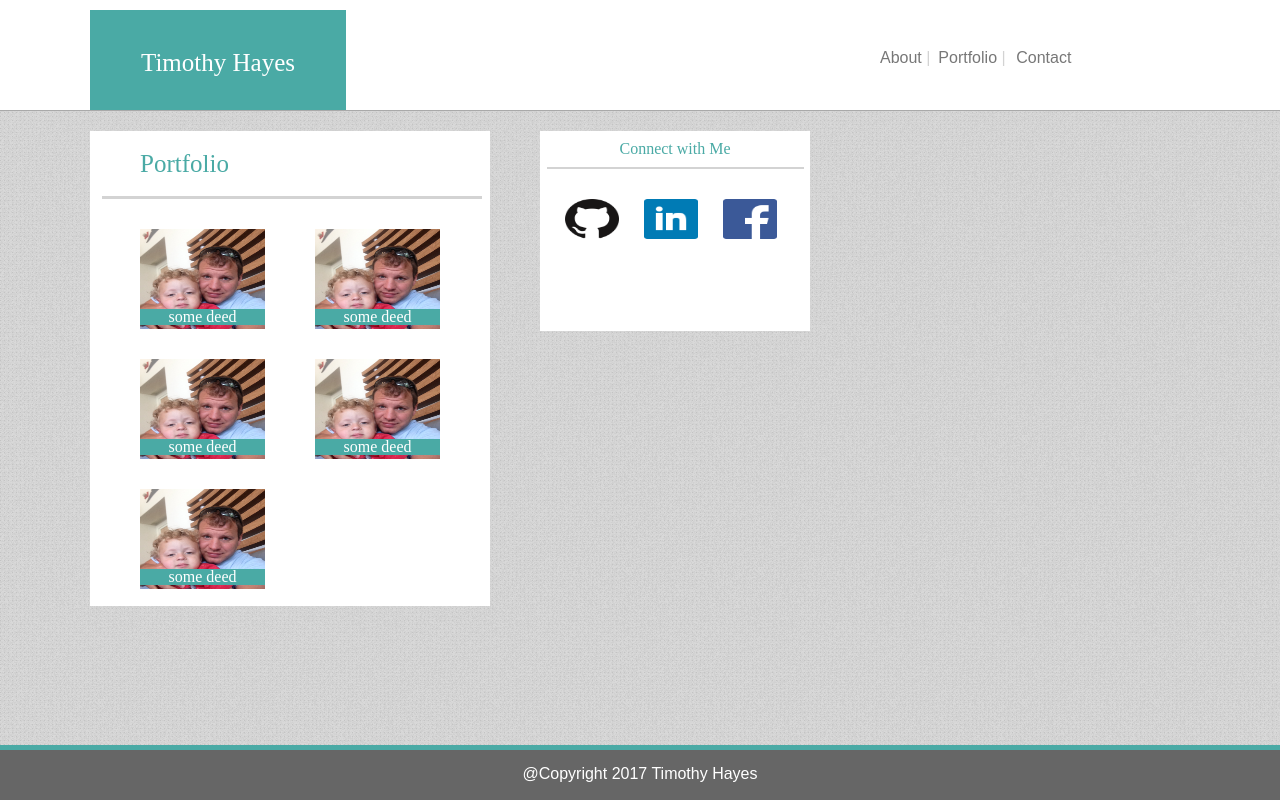
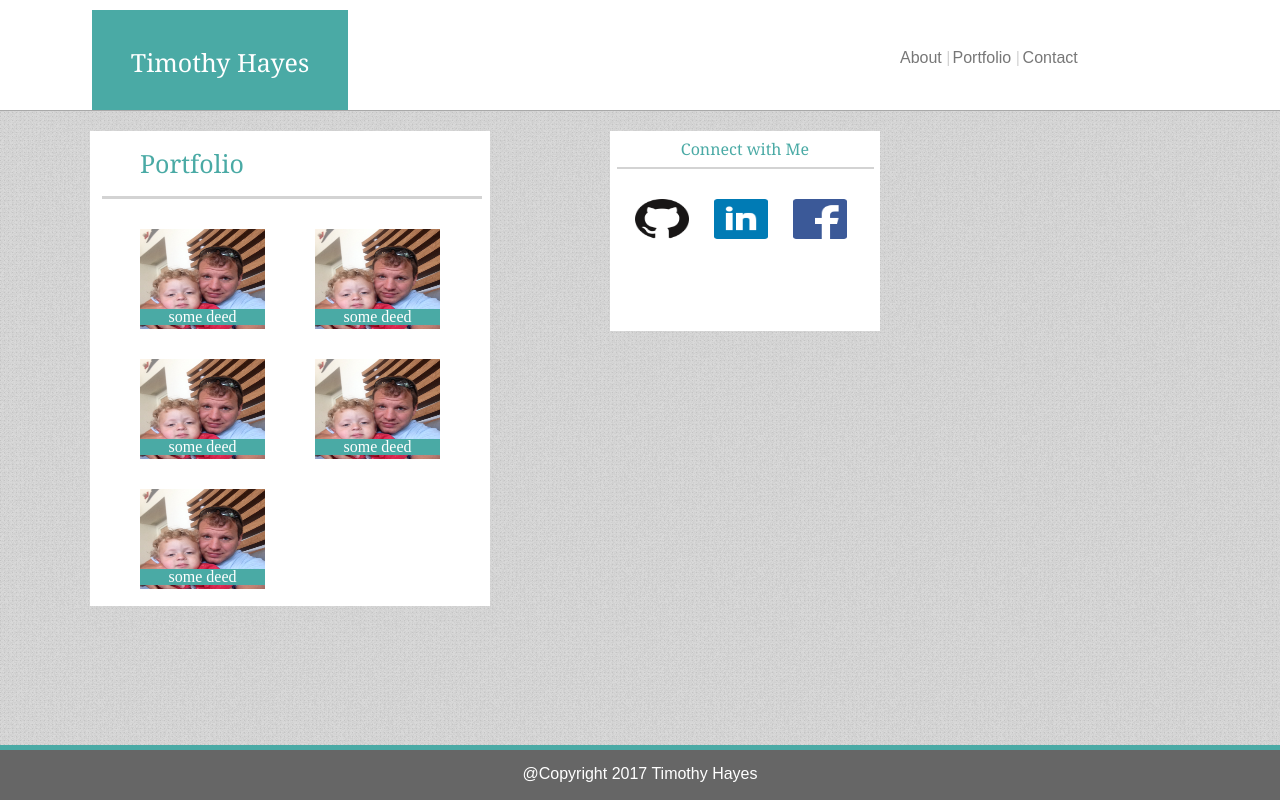
Before and after one commit to thayes3116/Basic-Porfolio, a plain HTML site: page portfolio.html in a window 1280 px wide. Drawn offline with Linux system fonts and the light colour scheme.

Commit message:
final submission

```diff
--- a/assets/css/style.css
+++ b/assets/css/style.css
@@ -12,16 +12,14 @@ a {
 	color: #777777;
 	text-decoration: none;
 }
-a:hover{
+a:hover {
 	color:#4aaaa5;
 }
-
-}
-.hfont{
+.hfont {
 	font-family:'Georgia', Times, Times New Roman, serif;
 	font-style:bold;
 }
-.pfont{
+.pfont {
 	font-family:  'Arial', 'Helvetica Neue', Helvetica, sans-serif;
 }
 .myname {
@@ -30,22 +28,18 @@ a:hover{
 	width:20%;
 	height:60px;
 	padding-top:40px;
-	margin-left: 90px;
-	margin-top:10px;
-
+	margin:10px 0px 0px 92px;
 }
-.name {
-	text-align:center;
+.name{
+	text-align: center;
 	font-size:25px;
 	color:white;
-
 }
-
 .navtab {
 	float:right;
 	margin:50px 200px 0px 0px;
 	color:#d3d3d3;
-	width: 200px;
+	width: 180px;
 	text-decoration: none;
 }
 .headdiv {
@@ -68,8 +62,7 @@ a:hover{
 }
 .portfoliobody {
 	float:left;
-	margin-top:20px;
-	margin-left:90px;
+	margin:20px 70px 0px 90px;
 	background-color: white;
 	width:400px;
 	height:475px;
```
Also changed, not shown: index.html (+1 -1 lines).
